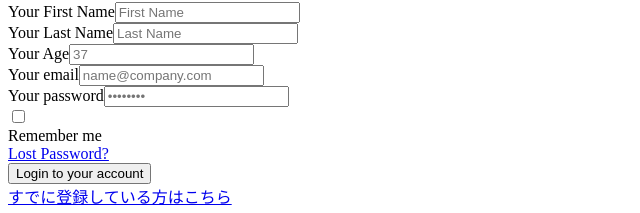
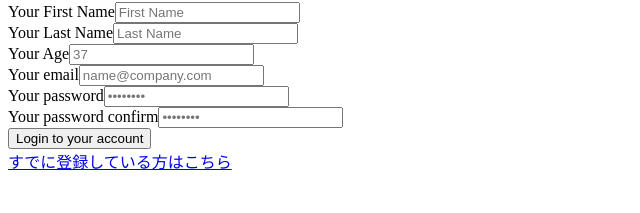
Before and after one commit to AI1411/next-admin-client, a Next.js app: page /register in a window 1280 px wide. Shown: the part 377-590 px from the top of the page, without its empty margins (0-640 px from the left). Built offline with nearby package versions, Linux system fonts and the light colour scheme.

Commit message:
impl register

```diff
--- a/src/pages/register/index.tsx
+++ b/src/pages/register/index.tsx
@@ -1,8 +1,31 @@
 import Head from 'next/head';
 import Link from 'next/link';
 import React from 'react';
+import {SubmitHandler, useForm} from "react-hook-form";
+import {useRouter} from "next/router";
+import axios from "axios";
+import {BASE_URL} from "../../../lib/utils/const";
+
+type RegisterParams = {
+  first_name: string;
+  last_name: string;
+  age: number;
+  email: string;
+  password: string;
+  password_confirmation: string;
+};
 
 const Register = () => {
+  const {register, handleSubmit, formState: {errors}} = useForm<RegisterParams>();
+  const router = useRouter();
+  const onSubmit: SubmitHandler<RegisterParams> = data => {
+    data.age = Number(data.age);
+    axios.post(`${BASE_URL}/auth/register`, data).then(() => {
+      return router.push('/users');
+    }).catch(err => {
+      alert(err);
+    })
+  };
   return (
     <div>
       <Head>
@@ -18,58 +41,77 @@ const Register = () => {
                  alt="Windster Logo"/>
             <span className="self-center text-2xl font-bold whitespace-nowrap">Windster</span>
           </a>
-
           <div className="bg-white shadow rounded-lg md:mt-0 w-full sm:max-w-screen-sm xl:p-0">
             <div className="p-6 sm:p-8 lg:p-16 space-y-8">
               <h2 className="text-2xl lg:text-3xl font-bold text-gray-900">
                 Sign in to platform
               </h2>
-              <form className="mt-8 space-y-6" action="#">
+              <form className="mt-8 space-y-6" onSubmit={handleSubmit(onSubmit)}>
                 <div>
                   <label htmlFor="email" className="text-sm font-medium text-gray-900 block mb-2">Your
                     First Name</label>
-                  <input type="text" name="email" id="email"
+                  <input
+                    {...register('first_name', {required: true, maxLength: 64})}
+                    type="text"
                     className="bg-gray-50 border border-gray-300 text-gray-900 sm:text-sm rounded-lg focus:ring-cyan-600 focus:border-cyan-600 block w-full p-2.5"
-                         placeholder="First Name"/>
+                    placeholder="First Name"
+                  />
+                  {errors.first_name && <span className="text-xs italic text-red-500">名は必須です</span>}
                 </div>
                 <div>
                   <label htmlFor="email" className="text-sm font-medium text-gray-900 block mb-2">Your
                     Last Name</label>
-                  <input type="text" name="email" id="email"
+                  <input
+                    {...register('last_name', {required: true, maxLength: 64})}
+                    type="text"
                     className="bg-gray-50 border border-gray-300 text-gray-900 sm:text-sm rounded-lg focus:ring-cyan-600 focus:border-cyan-600 block w-full p-2.5"
-                         placeholder="Last Name"/>
+                    placeholder="Last Name"
+                  />
+                  {errors.last_name && <span className="text-xs italic text-red-500">姓は必須です</span>}
                 </div>
                 <div>
                   <label htmlFor="email" className="text-sm font-medium text-gray-900 block mb-2">Your
                     Age</label>
-                  <input type="text" name="email" id="email"
+                  <input
+                    {...register('age', {required: true, min: 18})}
+                    type="text"
                     className="bg-gray-50 border border-gray-300 text-gray-900 sm:text-sm rounded-lg focus:ring-cyan-600 focus:border-cyan-600 block w-full p-2.5"
-                         placeholder="37"/>
+                    placeholder="37"
+                  />
+                  {errors.age && <span className="text-xs italic text-red-500">年齢は必須です</span>}
                 </div>
                 <div>
                   <label htmlFor="email" className="text-sm font-medium text-gray-900 block mb-2">Your
                     email</label>
-                  <input type="email" name="email" id="email"
+                  <input
+                    {...register('email', {required: true})}
+                    type="email"
                     className="bg-gray-50 border border-gray-300 text-gray-900 sm:text-sm rounded-lg focus:ring-cyan-600 focus:border-cyan-600 block w-full p-2.5"
-                         placeholder="name@company.com"/>
+                    placeholder="name@company.com"
+                  />
+                  {errors.email && <span className="text-xs italic text-red-500">メールアドレスは必須です</span>}
                 </div>
                 <div>
                   <label htmlFor="password" className="text-sm font-medium text-gray-900 block mb-2">Your
                     password</label>
-                  <input type="password" name="password" id="password" placeholder="••••••••"
+                  <input
+                    {...register('password', {required: true})}
+                    type="password"
+                    placeholder="••••••••"
                     className="bg-gray-50 border border-gray-300 text-gray-900 sm:text-sm rounded-lg focus:ring-cyan-600 focus:border-cyan-600 block w-full p-2.5"
                   />
+                  {errors.password && <span className="text-xs italic text-red-500">パスワードは必須です</span>}
                 </div>
-                <div className="flex items-start">
-                  <div className="flex items-center h-5">
-                    <input id="remember" aria-describedby="remember" name="remember" type="checkbox"
-                           className="bg-gray-50 border-gray-300 focus:ring-3 focus:ring-cyan-200 h-4 w-4 rounded"
+                <div>
+                  <label htmlFor="password" className="text-sm font-medium text-gray-900 block mb-2">Your
+                    password confirm</label>
+                  <input
+                    {...register('password_confirmation', {required: true})}
+                    type="password"
+                    placeholder="••••••••"
+                    className="bg-gray-50 border border-gray-300 text-gray-900 sm:text-sm rounded-lg focus:ring-cyan-600 focus:border-cyan-600 block w-full p-2.5"
                   />
-                  </div>
-                  <div className="text-sm ml-3">
-                    <label htmlFor="remember" className="font-medium text-gray-900">Remember me</label>
-                  </div>
-                  <a href="#" className="text-sm text-teal-500 hover:underline ml-auto">Lost Password?</a>
+                  {errors.password_confirmation && <span className="text-xs italic text-red-500">パスワード確認は必須です</span>}
                 </div>
                 <button type="submit"
                         className="text-white bg-cyan-600 hover:bg-cyan-700 focus:ring-4 focus:ring-cyan-200 font-medium rounded-lg text-base px-5 py-3 w-full sm:w-auto text-center">Login
```
Lines whose indentation alone changed are shown as unchanged.
